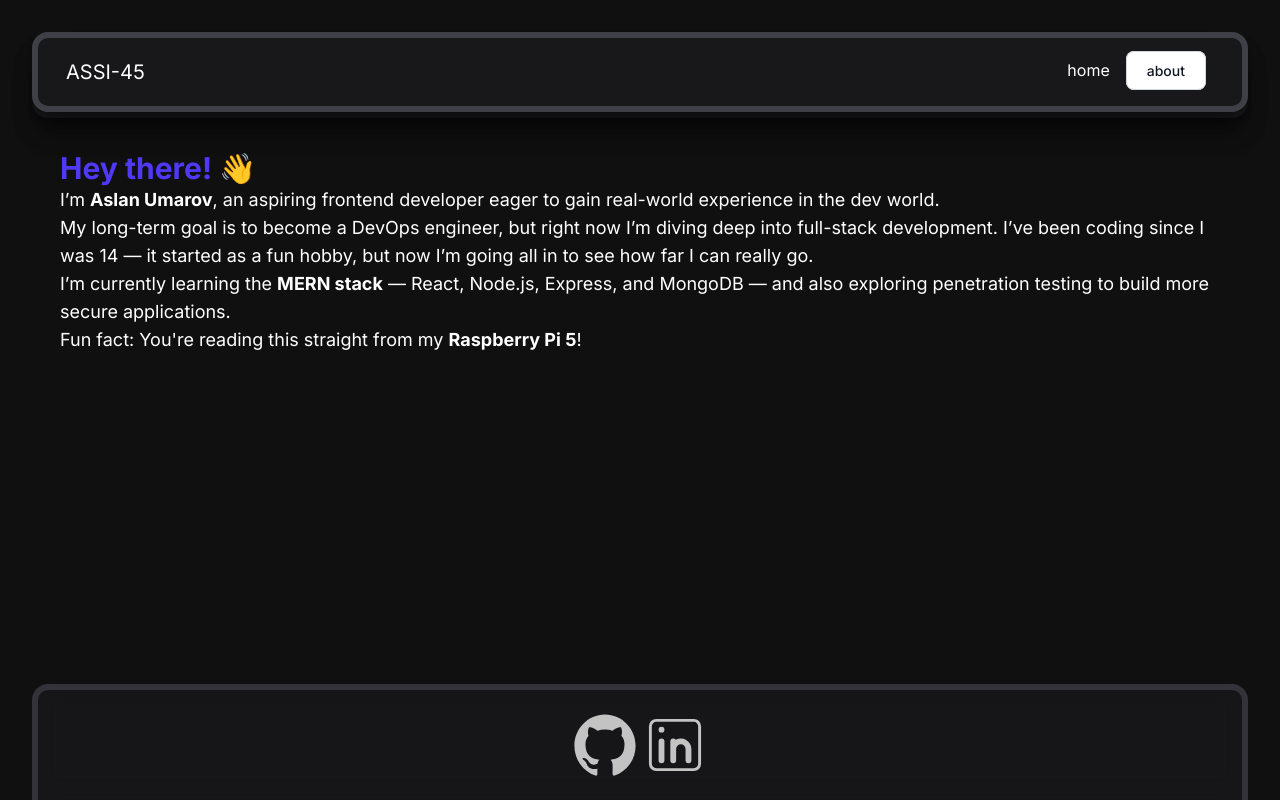
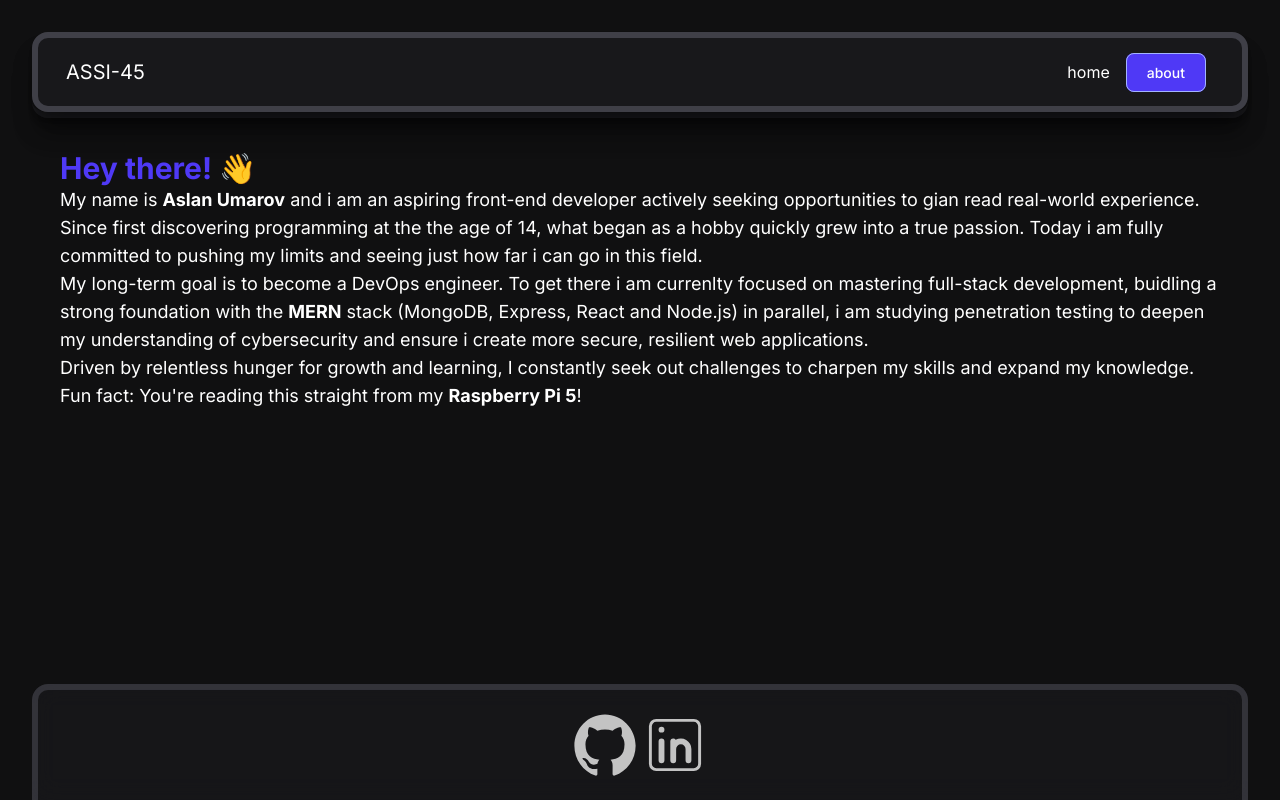
Before and after one commit to ASSI-45/blog, a React (Vite) app in the folder client/: page /about in a window 1280 px wide. Built offline with nearby package versions, Linux system fonts and the light colour scheme.

Commit message:
changed about text

```diff
--- a/client/src/components/Footer.tsx
+++ b/client/src/components/Footer.tsx
@@ -8,7 +8,7 @@ export default function Footer() {
           {/* <h1 className="text-xl">ASSI-45©</h1> */}
           <div className="flex justify-center">
             <a href="https://github.com/ASSI-45" className="flex justify-center"><IoLogoGithub size="70" color="white"></IoLogoGithub></a>
-            <a href="http://linkedin.com"><CiLinkedin size="70" color="white"/></a>
+            <a href="https://www.linkedin.com/in/aslan-umarov-254966269?utm_source=share&utm_campaign=share_via&utm_content=profile&utm_medium=android_app"><CiLinkedin size="70" color="white"/></a>
           </div>
       </div>
     </>
--- a/client/src/components/Header.tsx
+++ b/client/src/components/Header.tsx
@@ -8,9 +8,9 @@ export default function Header() {
       <div className="m-8 border-b-6 rounded-2xl border-zinc-900 shadow-xl/30">
         <div className="sticky flex justify-between p-5 px-7 rounded-2xl border-solid border-6 border-zinc-700 bg-zinc-900 text-white font-inter shadow-xl/30">
           <h1 className="text-xl">ASSI-45</h1>
-          <div>
+          <div className="pt-0.5">
             <Link to="/" className="px-4">home</Link>
-            <Link to="/about" className="text-gray-900 bg-white border border-gray-300 focus:outline-none hover:bg-gray-100 focus:ring-4 focus:ring-gray-100 font-medium rounded-lg text-sm px-5 py-2.5 me-2 mb-2 dark:bg-gray-800 dark:text-white dark:border-gray-600 dark:hover:bg-gray-700 dark:hover:border-gray-600 dark:focus:ring-gray-700">about</Link>
+            <Link to="/about" className="text-white bg-indigo-600 border border-indigo-300 focus:outline-none hover:bg-indigo-400 focus:ring-4 focus:ring-gray-100 font-medium rounded-lg text-sm px-5 py-2.5 me-2 mb-2">about</Link>
           </div>
         </div>
       </div>
--- a/client/src/pages/AboutPage.tsx
+++ b/client/src/pages/AboutPage.tsx
@@ -4,15 +4,19 @@ export default function AboutPage() {
     <>
       <h1 className="text-3xl font-bold text-indigo-600">Hey there! 👋</h1>
       <p className="text-lg">
-        I’m <strong>Aslan Umarov</strong>, an aspiring frontend developer eager to gain real-world experience in the dev world.
-      </p>
-      <p className="text-lg">
-        My long-term goal is to become a DevOps engineer, but right now I’m diving deep into full-stack development. I’ve been coding since I was 14 — it started as a fun hobby, but now I’m going all in to see how far I can really go.
-      </p>
-      <p className="text-lg">
-        I’m currently learning the <strong>MERN stack</strong> — React, Node.js, Express, and MongoDB — and also exploring penetration testing to build more secure applications.
-      </p>
-      <p className="text-lg">
+        My name is <strong>Aslan Umarov</strong> and i am an aspiring front-end developer actively seeking
+        opportunities to gian read real-world experience. Since first discovering programming at the the age
+        of 14, what began as a hobby quickly grew into a true passion. Today i am fully committed to pushing
+        my limits and seeing just how far i can go in this field.
+        <br />
+        My long-term goal is to become a DevOps engineer. To get there i am currenlty focused on mastering full-stack
+        development, buidling a strong foundation with the <b>MERN</b> stack (MongoDB, Express, React and Node.js)
+        in parallel, i am studying penetration testing to deepen my understanding of cybersecurity and ensure
+        i create more secure, resilient web applications.
+        <br />
+        Driven by relentless hunger for growth and learning, I constantly seek out challenges to charpen my skills
+        and expand my knowledge.
+        <br />
         Fun fact: You're reading this straight from my <strong>Raspberry Pi 5</strong>!
       </p>
    </>
```
